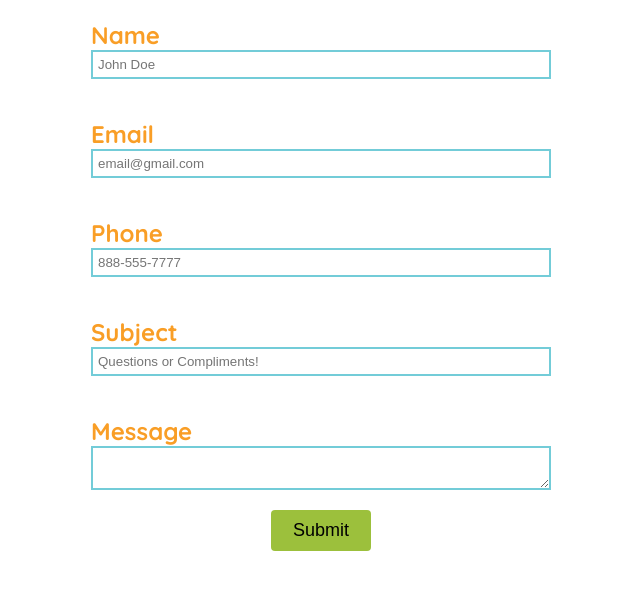
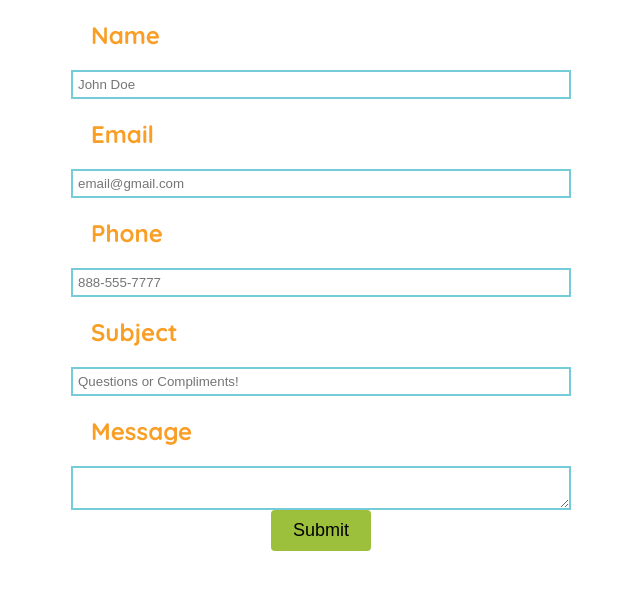
Before and after one commit to hack4impact-utk/muse-website, a Next.js app: page /contact in a window 1280 px wide. Shown: the top 590 px of the page, without its empty margins (319-959 px from the left). Built offline with nearby package versions, Linux system fonts and the light colour scheme.

Commit message:
Sets up nodemailer for contact form

```diff
--- a/components/contactForm/index.tsx
+++ b/components/contactForm/index.tsx
@@ -1,35 +1,84 @@
 import React from "react";
 import styles from "./contactForm.module.scss";
+interface IFormValues {
+  userName?: string;
+  email?: string;
+  phoneNumber?: string;
+  subject?: string;
+  message?: string;
+  [key: string]: string | null | undefined;
+}
+const ContactForm: React.FC = () => {
+  const [values, setValues] = React.useState({} as IFormValues);
+  const handleChange = (e: React.SyntheticEvent) => {
+    e.persist();
+    const target = e.target as HTMLInputElement;
+    setValues(values => ({ ...values, [target.name]: target.value }));
+  };
 
-const ContactForm: React.FC = () => {
+  const handleSubmit = async (e: React.SyntheticEvent) => {
+    //TODO:  Add state for loading component to display
+    e.preventDefault();
+    const response = await fetch("/api/contact", {
+      method: "POST",
+      body: JSON.stringify(values),
+    });
+    if (response.status === 200) {
+      //TODO: add state for success message component to display
+      alert("Message successfully sent.");
+    }
+  };
   return (
     <div className={styles.container}>
-      <form className={styles.form}>
-        <label>
-          Name
-          <input placeholder="John Doe"></input>
-        </label>
+      <form name="contactForm" className={styles.form} onSubmit={handleSubmit}>
+        <label htmlFor="userName">Name</label>
+        <input
+          type="text"
+          placeholder="John Doe"
+          value={values.userName || ""}
+          onChange={handleChange}
+          name="userName"
+          required
+        />
 
-        <label>
-          Email
-          <input placeholder="email@gmail.com"></input>
-        </label>
+        <label htmlFor="email">Email</label>
+        <input
+          type="email"
+          placeholder="email@gmail.com"
+          value={values.email || ""}
+          onChange={handleChange}
+          name="email"
+          required
+        />
 
-        <label>
-          Phone
-          <input placeholder="888-555-7777"></input>
-        </label>
+        <label htmlFor="phoneNumber">Phone</label>
+        <input
+          type="tel"
+          placeholder="888-555-7777"
+          name="phoneNumber"
+          value={values.phoneNumber || ""}
+          onChange={handleChange}
+          required
+        />
 
-        <label>
-          Subject
-          <input placeholder="Questions or Compliments!"></input>
-        </label>
+        <label htmlFor="subject">Subject</label>
+        <input
+          type="text"
+          placeholder="Questions or Compliments!"
+          name="subject"
+          value={values.subject || ""}
+          onChange={handleChange}
+          required
+        />
 
-        <label>
-          Message
-          <textarea></textarea>
-        </label>
-        <button>Submit</button>
+        <label htmlFor="message">Message</label>
+        <textarea
+          name="message"
+          value={values.message || ""}
+          onChange={handleChange}
+          required
+        />
+        <button type="submit">Submit</button>
       </form>
     </div>
   );
--- /dev/null
+++ b/pages/api/contact/index.ts
@@ -0,0 +1,20 @@
+import { NextApiRequest, NextApiResponse } from "next";
+import { sendContactMessage } from "server/actions/ContactForm";
+import { EmailMessage } from "utils/types";
+export default function handler(
+  req: NextApiRequest,
+  res: NextApiResponse
+): void {
+  try {
+    const emailContent = JSON.parse(req.body) as EmailMessage;
+    sendContactMessage(emailContent);
+    res.status(200).json({
+      payload: {},
+    });
+  } catch (error) {
+    console.error(error);
+    res.status(500).json({
+      payload: error as string,
+    });
+  }
+}
```
Also changed, not shown: package.json (+5 -2 lines), utils/types.ts (+8 -0 lines), 2 other files (tests, documents, lock files or other folders).
